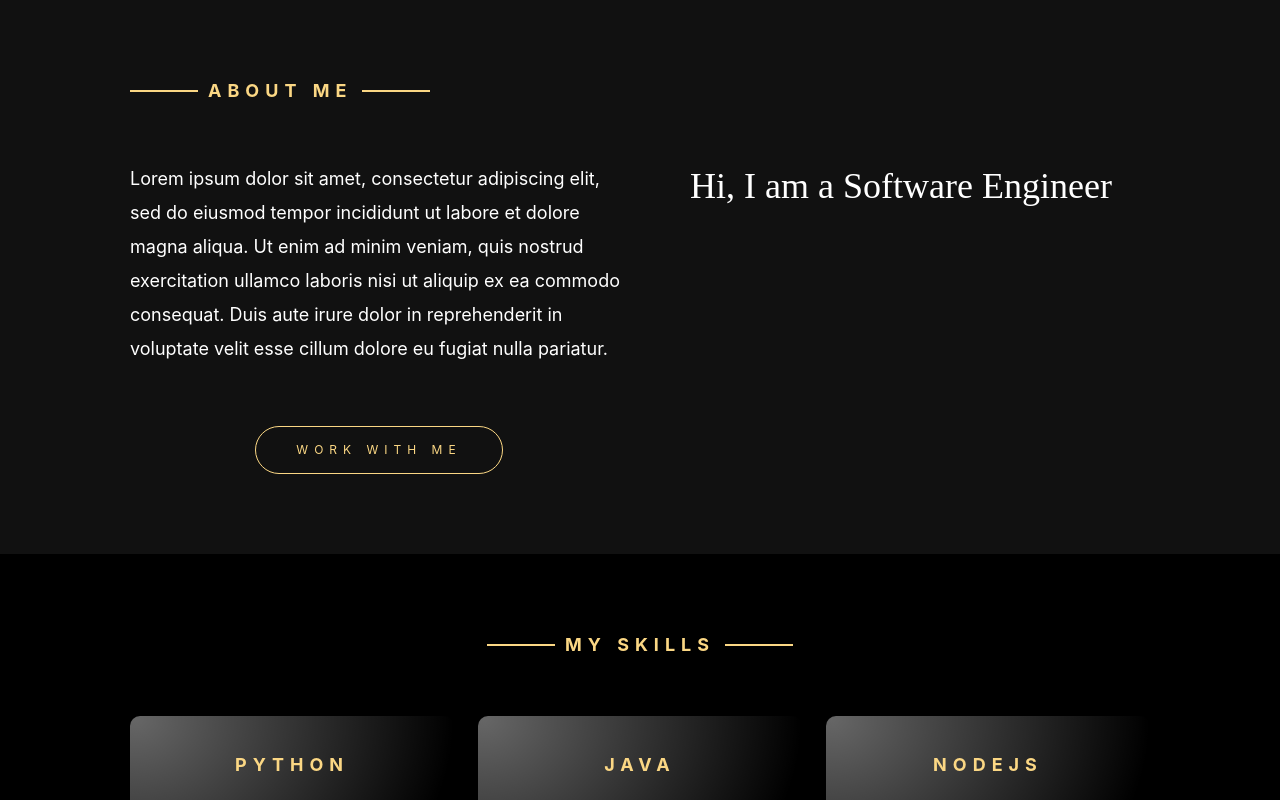
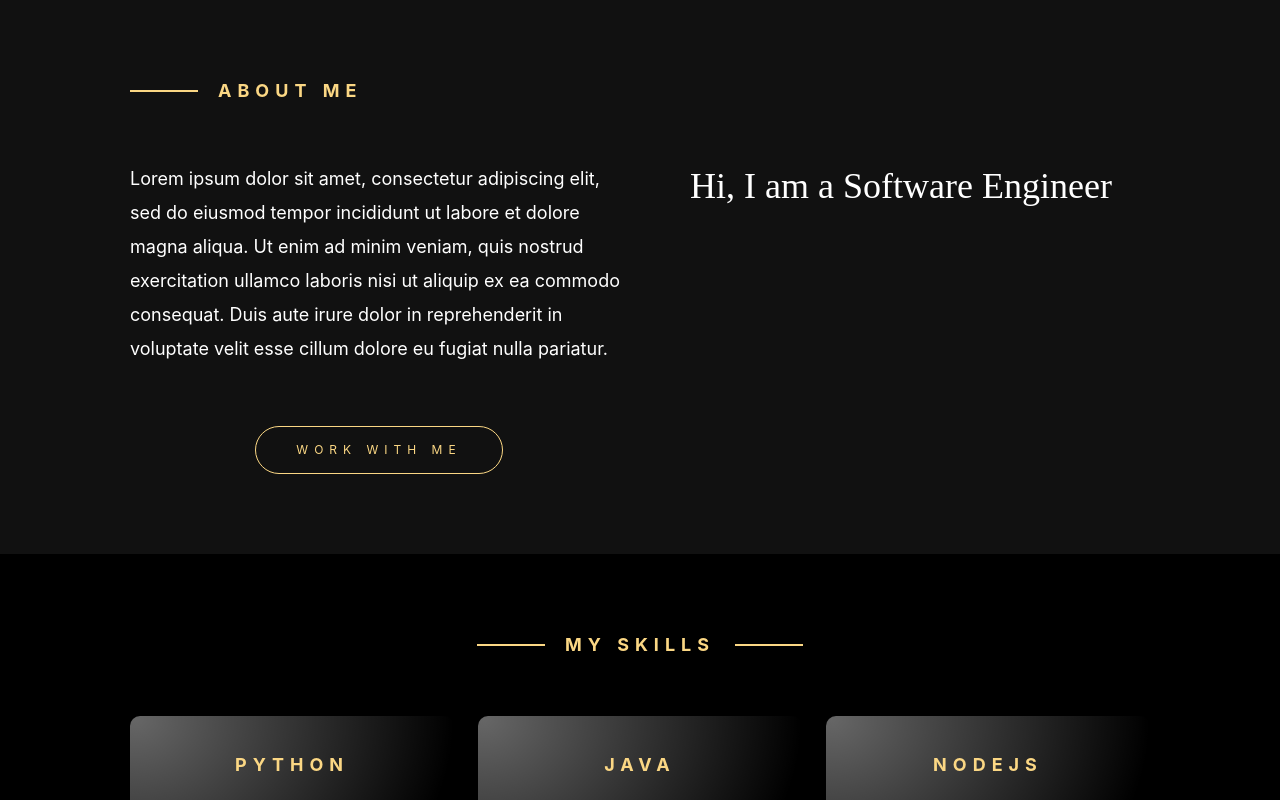
Before and after one commit to mdahmed-abdus/portfolio, a React (Create React App) app: page / in a window 1280 px wide. Shown: the top 800 px of the page. Built offline with nearby package versions, Linux system fonts and the light colour scheme.

Commit message:
Feat:Update titleSecondary dynamic lines

```diff
--- a/src/components/TitleSecondary.js
+++ b/src/components/TitleSecondary.js
@@ -1,11 +1,14 @@
 import React from 'react';
 
 function TitleSecondary(props) {
+  let isLeftLine = props.isLeftLine;
+  let isRightLine = props.isRightLine;
+
   return (
-    <div class="displayFlex">
-      <div class="line mr10">&nbsp;</div>
-      <div class="title-secondary">{props.secondaryTitle}</div>
-      <div class="line ml10">&nbsp;</div>
+    <div className="displayFlex">
+      {isLeftLine && <div className="line mr20">&nbsp;</div>}
+      <div className="title-secondary">{props.secondaryTitle}</div>
+      {isRightLine && <div className="line ml20">&nbsp;</div>}
     </div>
   );
 }
--- a/src/scss/custom.scss
+++ b/src/scss/custom.scss
@@ -98,11 +98,11 @@ img {
   align-items: center;
 }
 
-.ml10 {
-  margin-left: 10px;
+.ml20 {
+  margin-left: 20px;
 }
-.mr10 {
-  margin-right: 10px;
+.mr20 {
+  margin-right: 20px;
 }
 .pt60 {
   padding-top: 60px;
```
